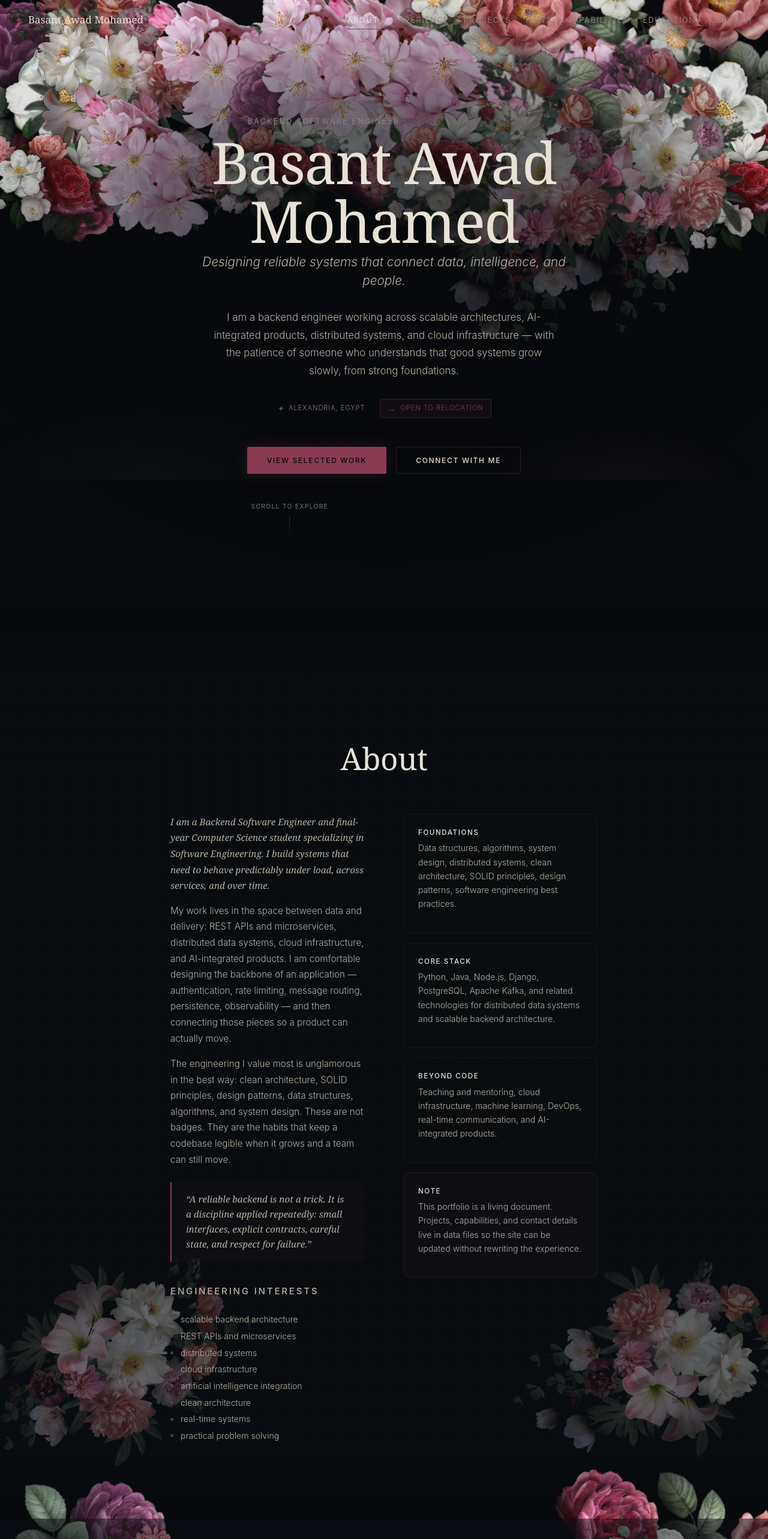
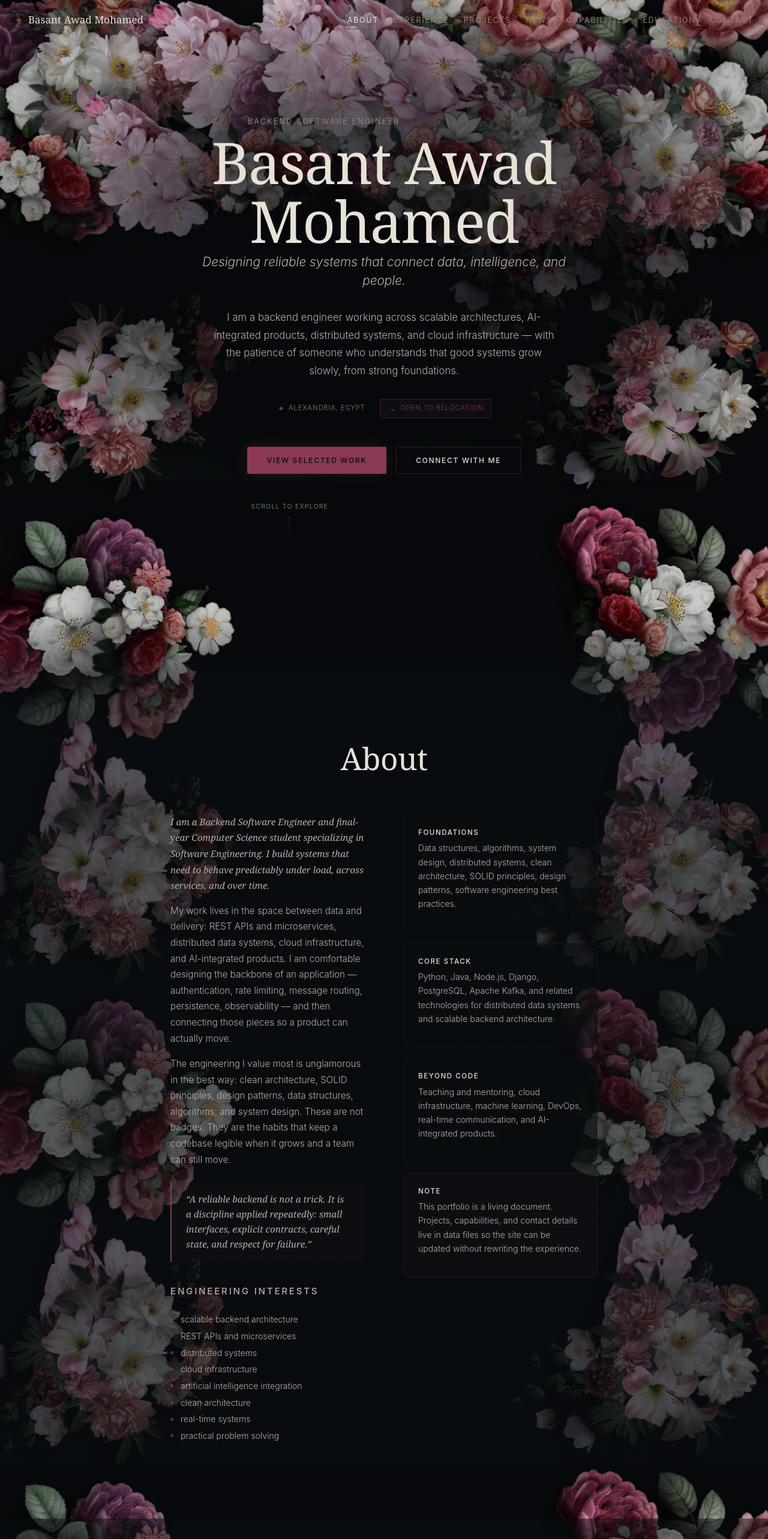
Before and after one commit to BasantAwad/Basant, a React (Vite) app: page / in a window 1280 px wide. Shown: the top 2566 px of the page at 60% size. Built offline with nearby package versions, Linux system fonts and the light colour scheme; a web font is replaced by a local one.

Commit message:
Restore desktop botanical aesthetic while keeping mobile isolated

```diff
--- a/src/components/BotanicalScene.css
+++ b/src/components/BotanicalScene.css
@@ -27,6 +27,7 @@
   transform: var(--pre-transform);
   transition: opacity 0.8s var(--ease-out), transform 0.8s var(--ease-out);
   will-change: transform, opacity;
+  filter: drop-shadow(0 15px 25px rgba(0, 0, 0, 0.6)) brightness(0.8) contrast(1.1) saturate(0.85);
 }
 
 .botanical-canopy__flower.botanical-img--visible {
@@ -43,6 +44,7 @@
   transform: var(--pre-transform);
   transition: opacity 0.8s var(--ease-out), transform 0.8s var(--ease-out);
   will-change: transform, opacity;
+  filter: drop-shadow(0 15px 25px rgba(0, 0, 0, 0.6)) brightness(0.8) contrast(1.1) saturate(0.85);
   z-index: 3;
 }
 
@@ -59,3 +61,10 @@
   transform: var(--final-transform);
   transition-delay: var(--bloom-delay);
 }
+
+@media (max-width: 768px) {
+  .botanical-canopy__flower,
+  .botanical-edge {
+    filter: none;
+  }
+}
--- a/src/components/BotanicalScene.tsx
+++ b/src/components/BotanicalScene.tsx
@@ -64,8 +64,8 @@ function generateBouquet(yPct: number) {
   ];
 }
 
-const LEFT_FLOWERS = Array.from({ length: 6 }, (_, i) => (i + 1) * 15).flatMap(yPct => generateBouquet(yPct));
-const RIGHT_FLOWERS = Array.from({ length: 6 }, (_, i) => (i + 1) * 15).flatMap(yPct => generateBouquet(yPct));
+const LEFT_FLOWERS = Array.from({ length: 19 }, (_, i) => (i + 1) * 5).flatMap(yPct => generateBouquet(yPct));
+const RIGHT_FLOWERS = Array.from({ length: 19 }, (_, i) => (i + 1) * 5).flatMap(yPct => generateBouquet(yPct));
 
 // ─── Hook: trigger bloom when element scrolls into view ─────────────────────
 function useScrollBloom(containerRef: React.RefObject<HTMLDivElement | null>) {
--- a/src/components/Hero.css
+++ b/src/components/Hero.css
@@ -60,6 +60,9 @@
     font-size: 0.65rem;
     letter-spacing: 0.15em;
   }
+  .hero__name {
+    font-size: clamp(2.2rem, 10vw, 4rem);
+  }
   .hero__intro {
     font-size: 0.95rem;
     line-height: 1.6;
@@ -88,7 +91,7 @@
 }
 
 .hero__name {
-  font-size: clamp(2rem, 10vw, 6rem);
+  font-size: clamp(3.2rem, 8vw, 6rem);
   font-weight: 300;
   letter-spacing: -0.02em;
   line-height: 1.02;
```
